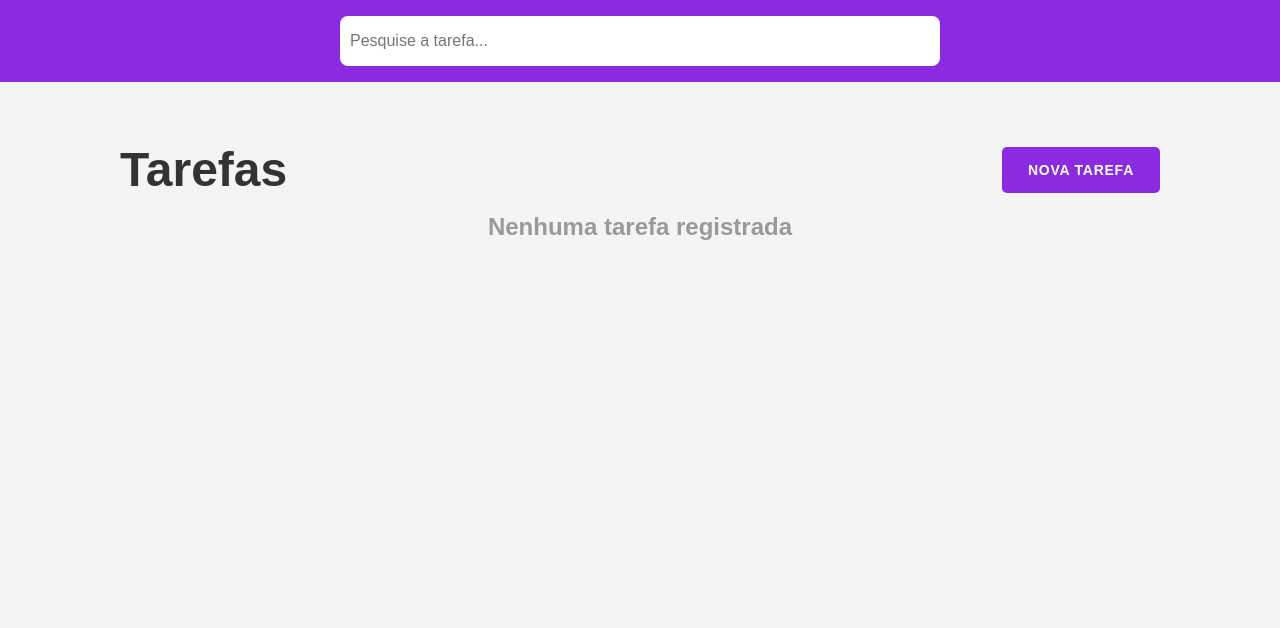
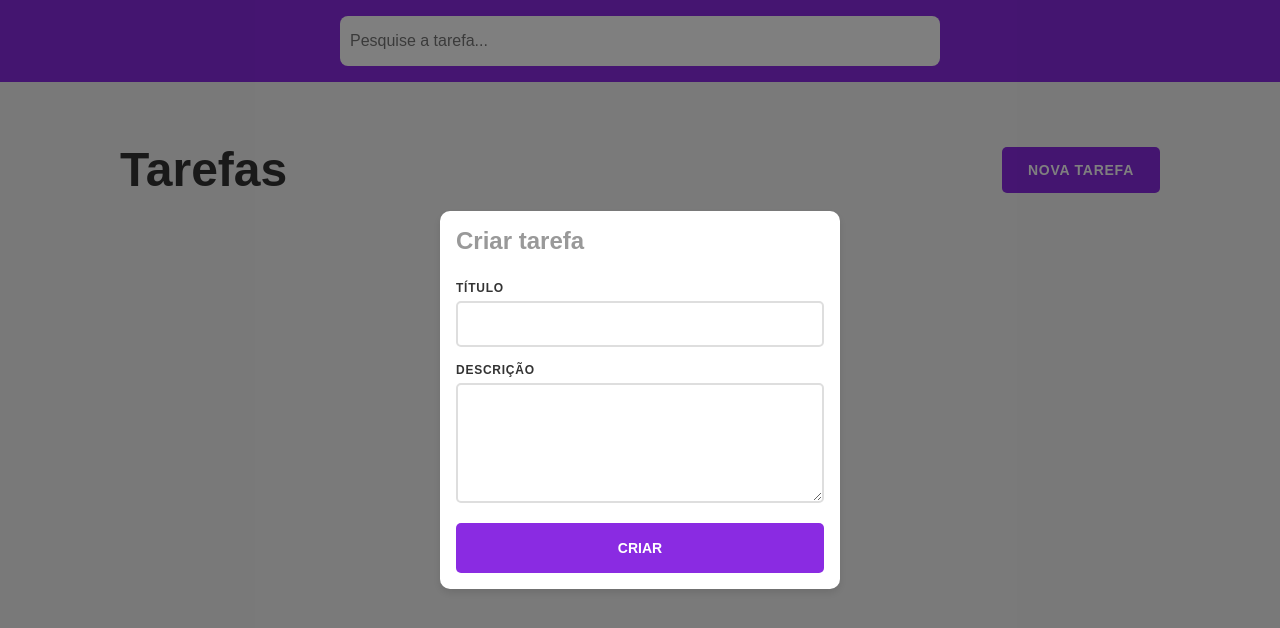
Before and after one commit to agleicesousa/gerenciador-tarefas-JavaScript, a website: page index.html in a window 1280 px wide. Both pictures are taken after a click on the button "NOVA TAREFA". Drawn offline with Linux system fonts and the light colour scheme.

Commit message:
fix: ajuste modal e overlay

```diff
--- a/index.html
+++ b/index.html
@@ -19,7 +19,7 @@
       <h6>Nenhuma tarefa registrada</h6>
     </section>
 
-    <section id="overlay">
+    <section id="overlay" class="">
       <div class="modal">
         <form>
           <h3>Criar tarefa</h3>
--- a/script.js
+++ b/script.js
@@ -1,3 +1,13 @@
-function notaTarefa() {
+const overlay = document.querySelector('#overlay');
+const modal = document.querySelector('.modal')
+
+function novaTarefa() {
     overlay.classList.add('active')
+    modal.classList.add('active')
 }
+
+// overlay.addEventListener('click', (e) => {
+//     console.log(e.target)
+//     overlay.classList.remove('active')
+//     modal.classList.remove('active')
+// })
--- a/style.css
+++ b/style.css
@@ -76,16 +76,15 @@ header input {
 
 /* Estilo para o overlay e modal */
 #overlay {
-  width: 100%;
-  height: 100%;
+  width: 100vw;
+  height: 100vh;
   background-color: rgba(0, 0, 0, 0.5);
   position: fixed;
   top: 0;
   left: 0;
   z-index: 1;
+  display: hidden;
   visibility: hidden;
-  opacity: 0;
-  transition: visibility 0.3s ease, opacity 0.3s ease;
   transition-duration: 200ms;
 }
 
@@ -106,8 +105,8 @@ header input {
   transform: translate(-50%, -50%);
   z-index: 2;
   box-shadow: 0 4px 8px rgba(0, 0, 0, 0.1);
+  display: hidden;
   visibility: hidden;
-  opacity: 0;
   transition: visibility 0.3s ease, opacity 0.3s ease;
   transition-duration: 200ms;
 }
```
